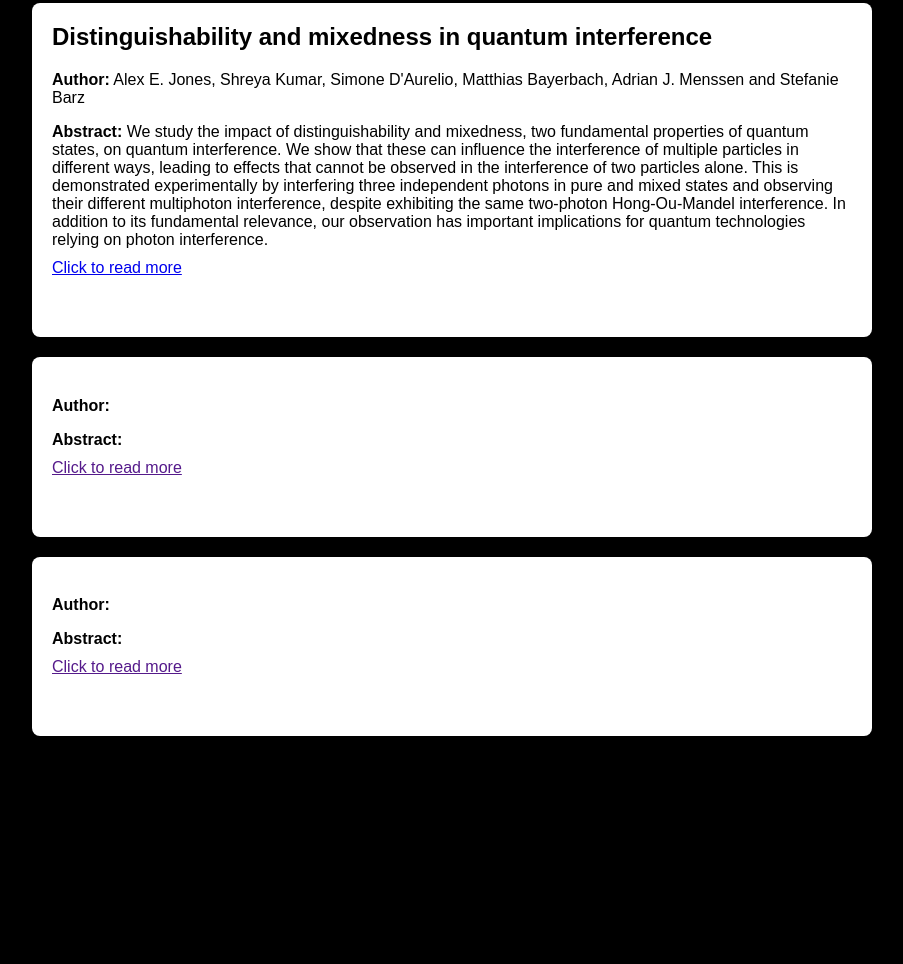
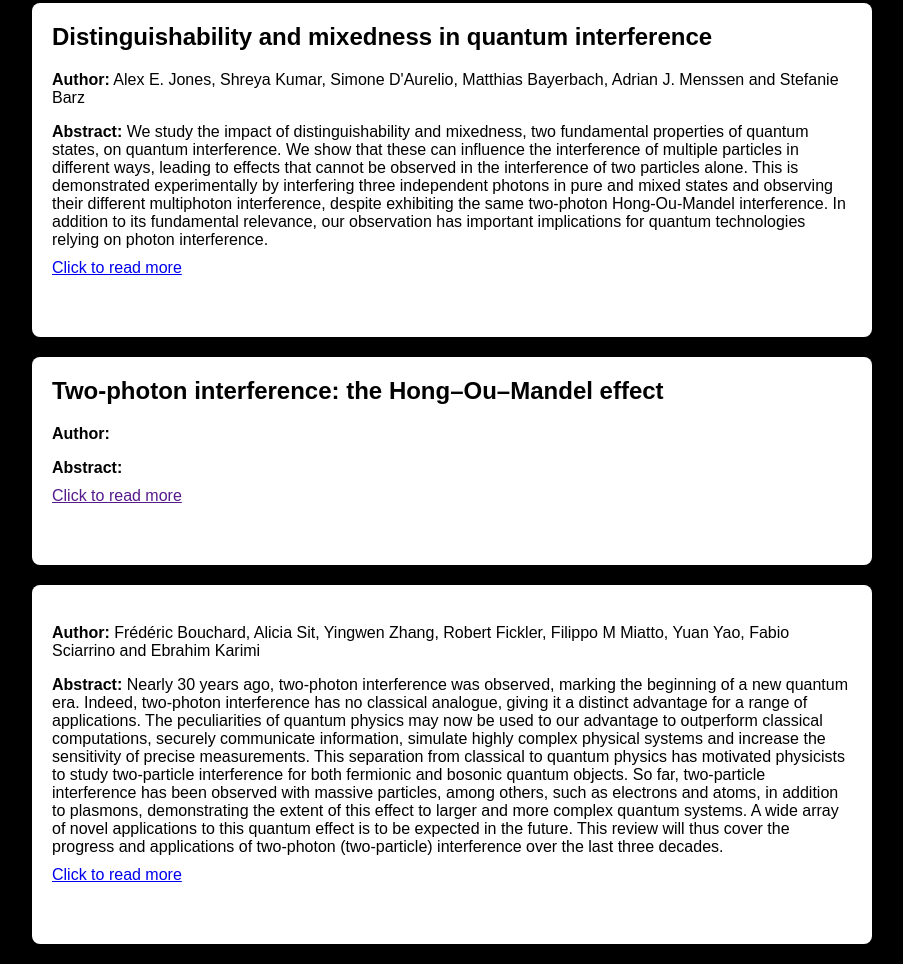
Before and after one commit to lethargic-rabbit/as-hri, a plain HTML site: page distinguishable_boson.html in a window 1280 px wide. Shown: the part 1295-2259 px from the top of the page, without its empty margins (188-1091 px from the left). Before the commit the page ends 2051 px from the top, so only its background shows below. Drawn offline with Linux system fonts and the light colour scheme.

Commit message:
Update distinguishable_boson.html

```diff
--- a/distinguishable_boson.html
+++ b/distinguishable_boson.html
@@ -78,7 +78,7 @@
 
     <div class="container">
         <div class="part">
-            <h2></h2>
+            <h2>Two-photon interference: the Hong–Ou–Mandel effect</h2>
             <p><strong>Author:</strong> </p>
             <p><strong>Abstract:</strong> </p>
             <a href="">Click to read more</a>
@@ -88,9 +88,9 @@
     <div class="container">
         <div class="part">
             <h2></h2>
-            <p><strong>Author:</strong> </p>
-            <p><strong>Abstract:</strong> </p>
-            <a href="">Click to read more</a>
+            <p><strong>Author:</strong> Frédéric Bouchard, Alicia Sit, Yingwen Zhang, Robert Fickler, Filippo M Miatto, Yuan Yao, Fabio Sciarrino and Ebrahim Karimi</p>
+            <p><strong>Abstract:</strong> Nearly 30 years ago, two-photon interference was observed, marking the beginning of a new quantum era. Indeed, two-photon interference has no classical analogue, giving it a distinct advantage for a range of applications. The peculiarities of quantum physics may now be used to our advantage to outperform classical computations, securely communicate information, simulate highly complex physical systems and increase the sensitivity of precise measurements. This separation from classical to quantum physics has motivated physicists to study two-particle interference for both fermionic and bosonic quantum objects. So far, two-particle interference has been observed with massive particles, among others, such as electrons and atoms, in addition to plasmons, demonstrating the extent of this effect to larger and more complex quantum systems. A wide array of novel applications to this quantum effect is to be expected in the future. This review will thus cover the progress and applications of two-photon (two-particle) interference over the last three decades.</p>
+            <a href="https://iopscience.iop.org/article/10.1088/1361-6633/abcd7a">Click to read more</a>
         </div>
     </div>
 
```
